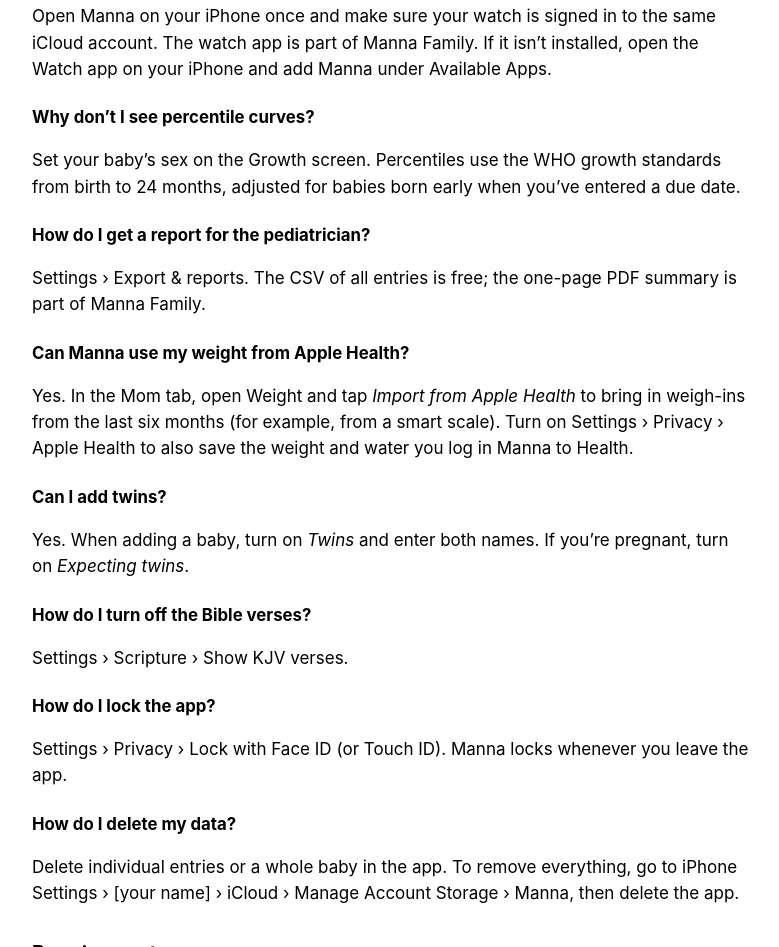
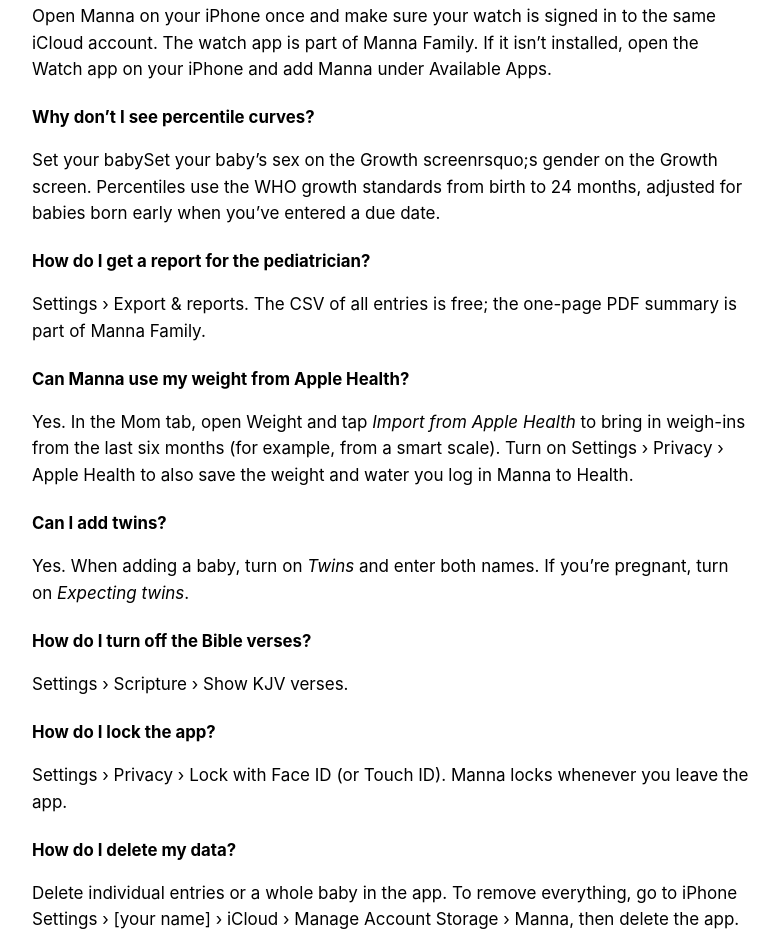
Before and after one commit to Obietek/manna, a plain HTML site: page support/index.html in a window 1280 px wide. Shown: the part 1472-2419 px from the top of the page, without its empty margins (248-1027 px from the left). Drawn offline with Linux system fonts and the light colour scheme.

Commit message:
Support page: say gender instead of sex
Co-Authored-By: Claude Opus 5.5 <noreply@anthropic.com>
Claude-Session: https://claude.ai/code/session_01KRWL8msREWDL2xfQNkWhQX

```diff
--- a/support/index.html
+++ b/support/index.html
@@ -46,7 +46,7 @@
 <p>Open Manna on your iPhone once and make sure your watch is signed in to the same iCloud account. The watch app is part of Manna Family. If it isn&rsquo;t installed, open the Watch app on your iPhone and add Manna under Available Apps.</p>
 
 <h3>Why don&rsquo;t I see percentile curves?</h3>
-<p>Set your baby&rsquo;s sex on the Growth screen. Percentiles use the WHO growth standards from birth to 24 months, adjusted for babies born early when you&rsquo;ve entered a due date.</p>
+<p>Set your babySet your baby&rsquo;s sex on the Growth screenrsquo;s gender on the Growth screen. Percentiles use the WHO growth standards from birth to 24 months, adjusted for babies born early when you&rsquo;ve entered a due date.</p>
 
 <h3>How do I get a report for the pediatrician?</h3>
 <p>Settings &rsaquo; Export &amp; reports. The CSV of all entries is free; the one-page PDF summary is part of Manna Family.</p>
```
